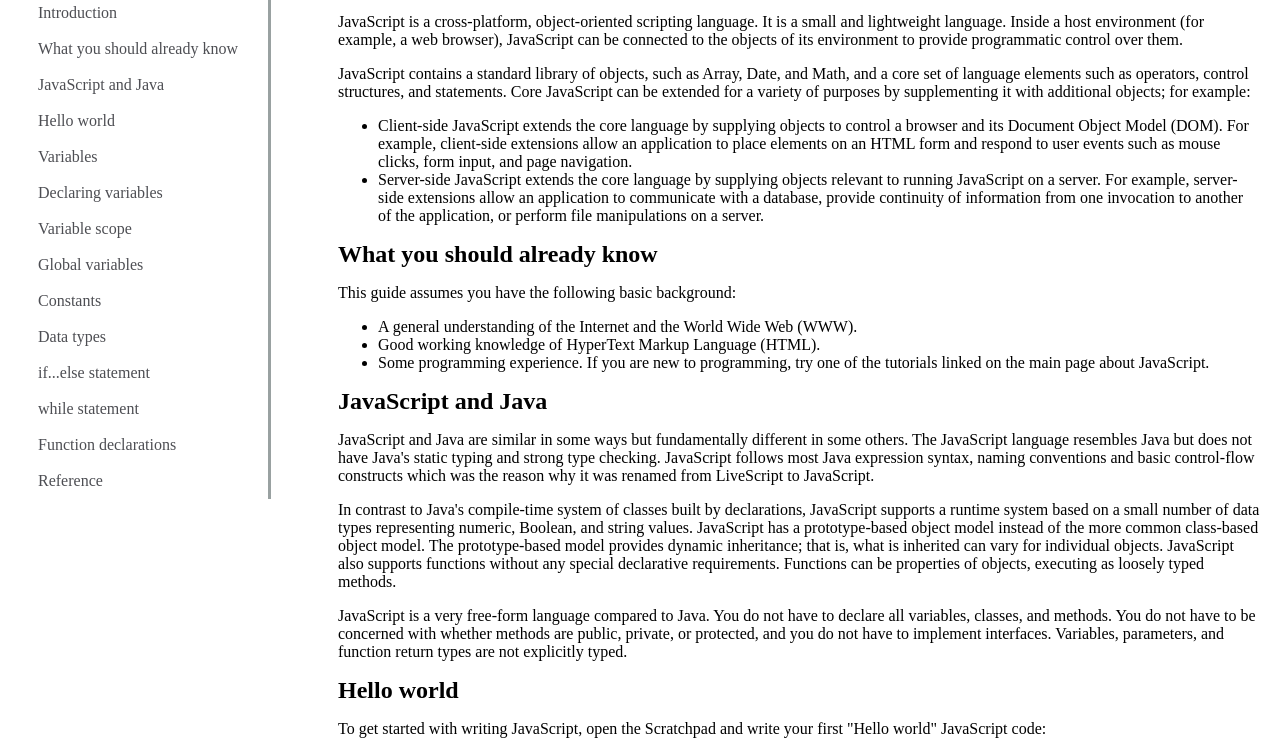
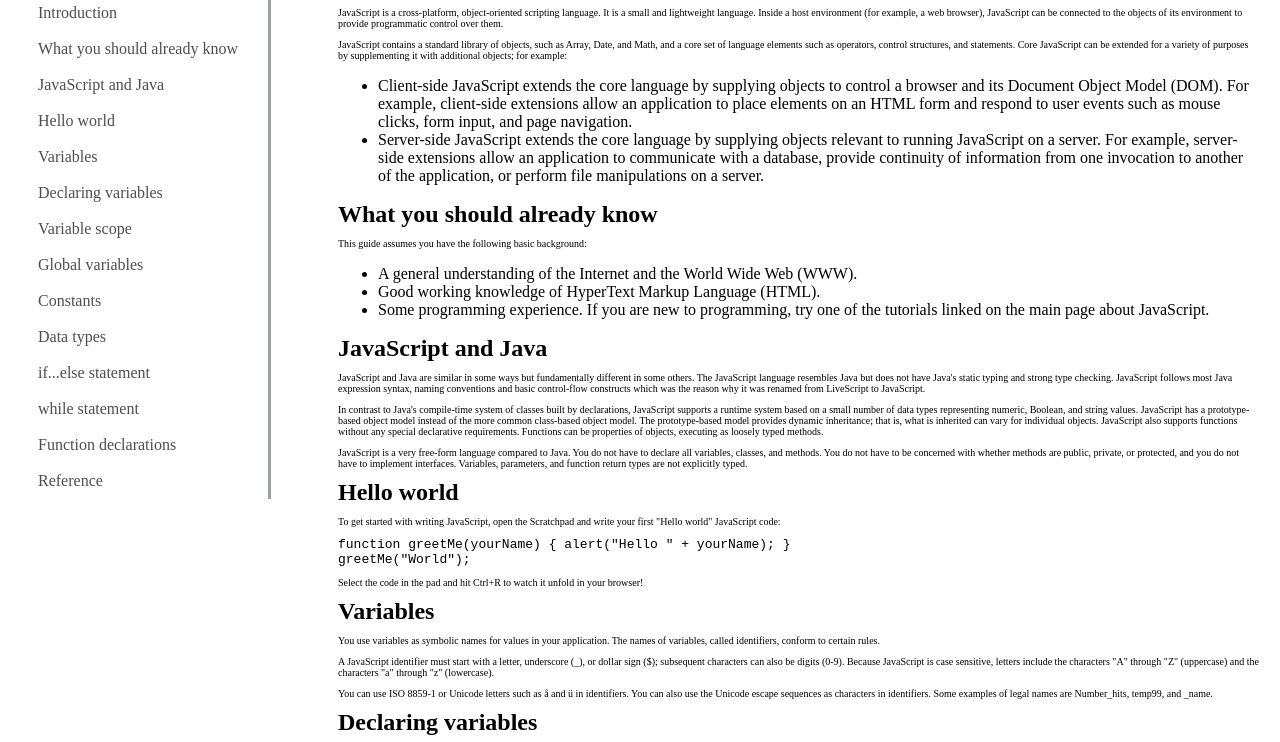
Before and after one commit to JohnCarpenter93/technical-documentation-page, a plain HTML site: page index.html in a window 1280 px wide. Shown: the part 58-800 px from the top of the page. Drawn offline with Linux system fonts and the light colour scheme.

Commit message:
Added token media query

```diff
--- a/style.css
+++ b/style.css
@@ -1,3 +1,9 @@
+@media (max-height: 800px) {
+  p {
+    font-size: 10px;
+  }
+}
+
 header {
   font-size: 24;
   font-weight: bold;
```
